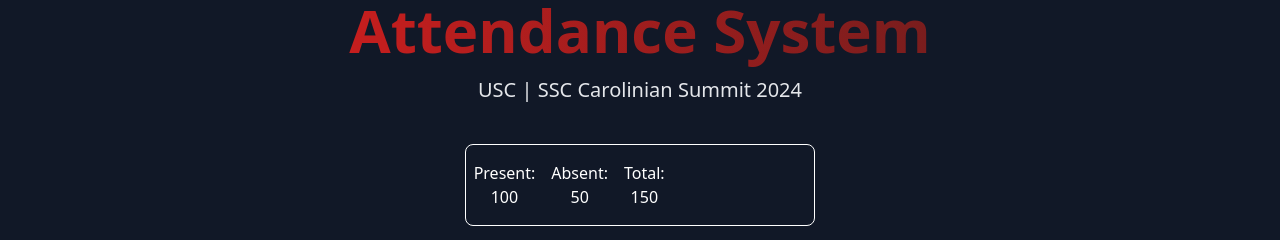
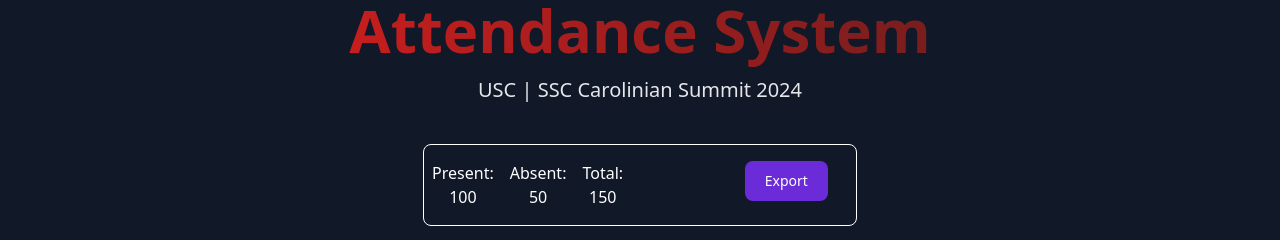
Before and after one commit to DanRed22/registration-system, a React (Create React App) app: page / in a window 1280 px wide. Shown: the top 240 px of the page. Built offline with nearby package versions, Linux system fonts and the light colour scheme; no server answers.

Commit message:
added export button

```diff
--- a/src/pages/Attendance.js
+++ b/src/pages/Attendance.js
@@ -73,16 +73,17 @@ export const Attendance = () => {
                     <p className='text-white mr-4'>Total: {data.total}</p>
                 </div>
                 <div className='flex flex-row w-1/2 justify-end mx-5 my-2'>
-                {/* <button
+                 <button
                     type="button"
                     className="focus:outline-none text-white bg-purple-700 hover:bg-purple-800 focus:ring-4 focus:ring-purple-300 font-medium rounded-lg text-sm px-5 py-2.5 mb-2 dark:bg-purple-600 dark:hover:bg-purple-700 dark:focus:ring-purple-900"
                     onClick={ExportPreview}
-                    >Export</button> */
+                    >Export</button>
 
 
 
-                    //this is hidden so the export capabilities will not be abused since it can significantly slow down the server
-                    }
+                   { //this is hidden so the export capabilities will not be abused since it can significantly slow down the server
+                   }
+
                 </div>
                 </div>
                 </div>
```
